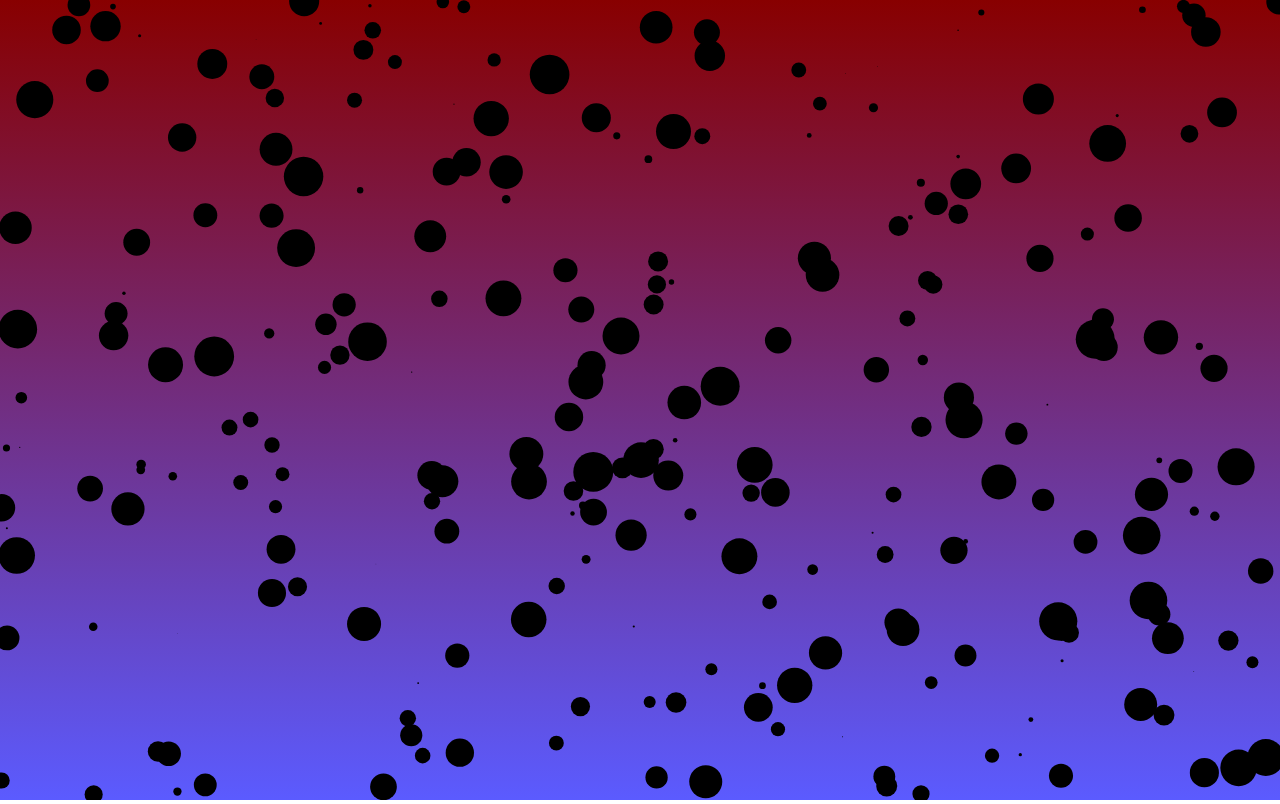
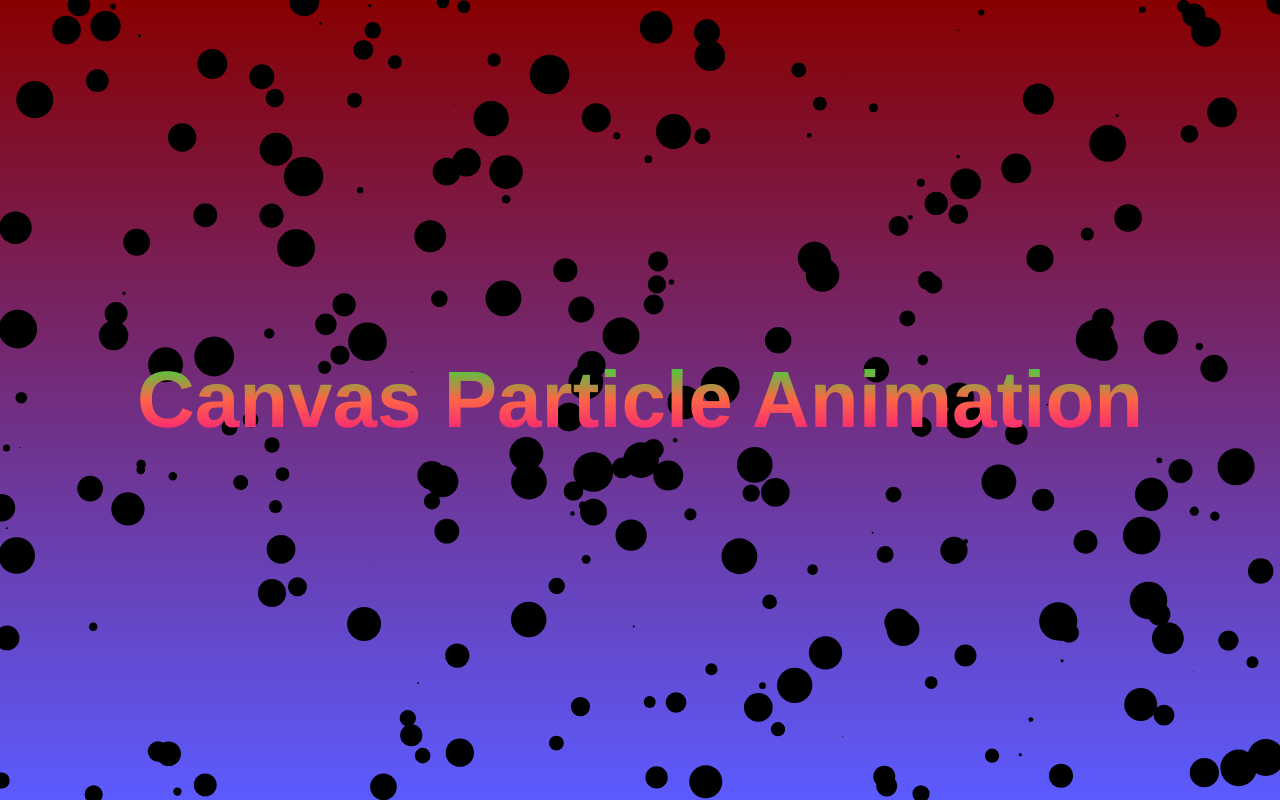
Before and after one commit to udamksaikarthik/CanvasParticleBackGroundEffect, a plain HTML site: page index.html in a window 1280 px wide. Drawn offline with Linux system fonts and the light colour scheme.

Commit message:
Colors Added

```diff
--- a/index.html
+++ b/index.html
@@ -8,6 +8,7 @@
     <link rel="stylesheet" href="style.css">
 </head>
 <body>
+    <h2 class="projectName">Canvas Particle Animation</h2>
     <canvas id="canvas"></canvas>
     <script src="script.js"></script>
 </body>
--- a/script.js
+++ b/script.js
@@ -73,3 +73,7 @@ window.addEventListener('resize',function(e){
     canvas.width = window.innerWidth;
     canvas.height = window.innerHeight;
 })
+
+canvas.addEventListener('mousemove',function(e){
+    size +=5;
+})
--- a/style.css
+++ b/style.css
@@ -7,9 +7,29 @@ body{
     overflow: hidden;
     width: 100vw;
     height: 100vh;
+    display: flex;
+    justify-content: center;
+    align-items: center;
 }
 canvas{
+    position: absolute;
+    top: 0;
+    z-index: -1;
     width: 100%;
     height: 100%;
     background: linear-gradient(rgb(136, 0, 0),rgb(91, 91, 255));
 }
+.projectName{
+    font-size: 5em;
+    font-family: 'Franklin Gothic Medium', 'Arial Narrow', Arial, sans-serif;
+    background: -webkit-linear-gradient(#00f73e,tomato,rgb(243, 12, 139));
+    -webkit-background-clip: text;
+    -webkit-text-fill-color: transparent;
+    z-index: 2;
+}
+
+@media (max-width: 500px){
+    .projectName{
+        font-size: 1.7em;
+    }
+}
```
